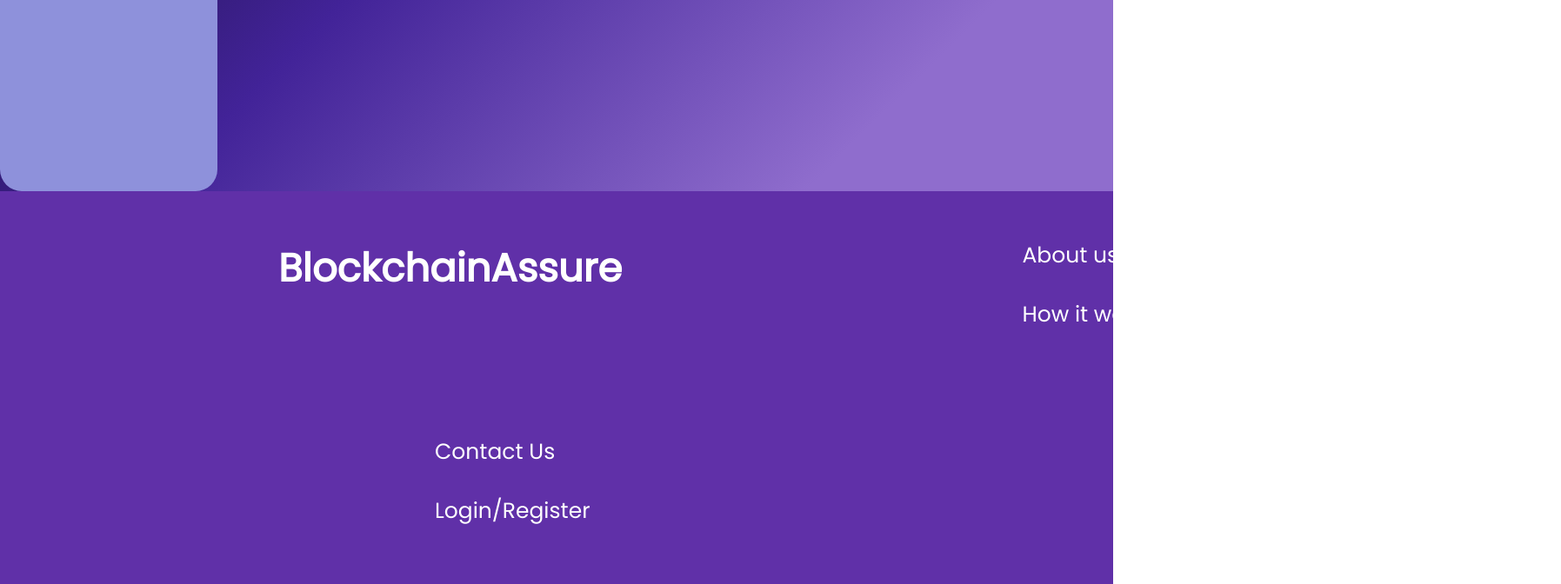
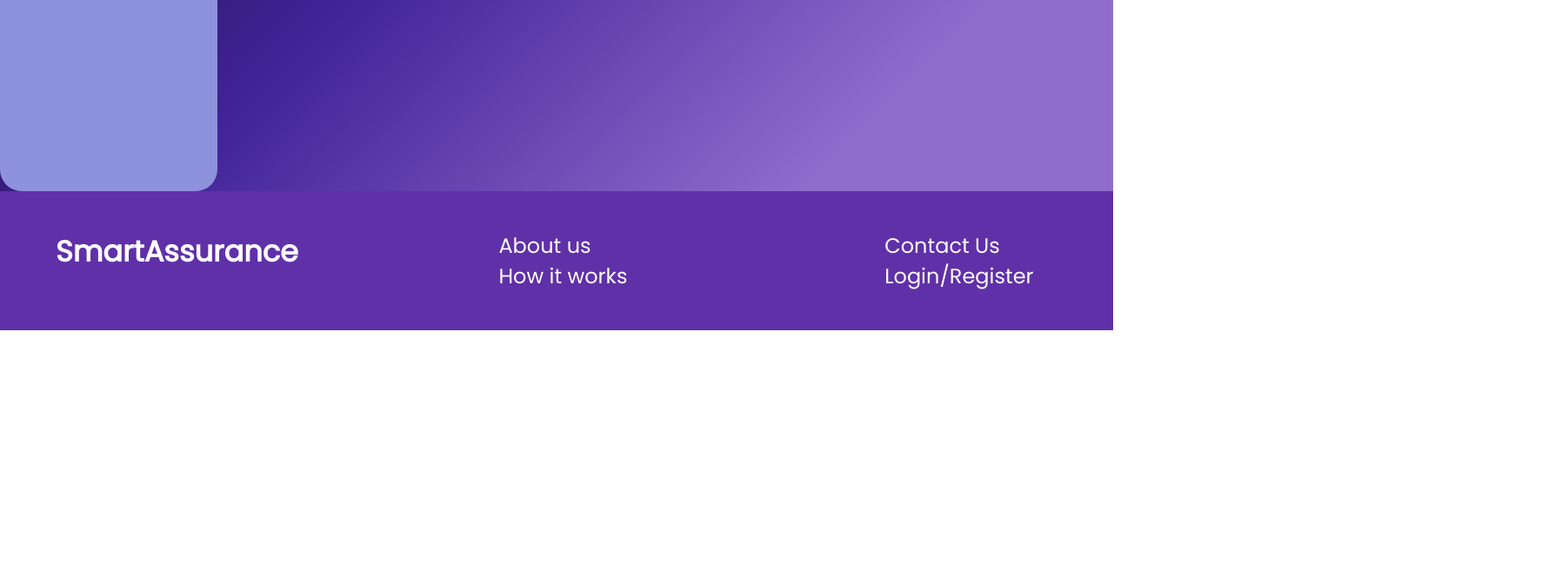
Before and after one commit to mccabed7/MunichRe-Blockchain-Life-Insurance-Project-2024, a React (Create React App) app in the folder frontend/: page /dashboard in a window 1280 px wide. Shown: the part 580-1252 px from the top of the page at 87% size, 1795 px wide, since content can reach past the window. After the commit the page ends 960 px from the top, so only its background shows below. Built offline with nearby package versions, Linux system fonts and the light colour scheme.

Commit message:
Changed footer to adapt to different window sizes

```diff
--- a/frontend/src/Footer.css
+++ b/frontend/src/Footer.css
@@ -3,42 +3,75 @@
 /* footerBox Component */
 footerBox {
     font-family: Poppins, sans-serif;
-    display: flex;
+    display: block;
     padding-top: 3.5%;
     padding-bottom: 3.5%;
-    padding-right: 1.5%;
     background: #6030a8;
-    flex-direction: column;
-    justify-content: center;
-    max-width: 100%;
-    margin: 0 auto;
+    justify-content: left;
+    width: 100%;;
 }
 
 /* column Component */
 column {
     display: flex;
+    text-align: left;
     flex-direction: column;
-    text-align: left;
-    margin-left: 320px;
-    width: 800px;
+    margin-left: 5%;
+    width: 30%;
 }
 
 /* row Component */
 row {
-    display: grid;
-    grid-template-columns: repeat(auto-fill, minmax(380px, 1fr));
-    grid-gap: 90px;
+    display: flex;
+    grid-template-columns: repeat(auto-fill, minmax(30%, 1fr));
+    flex-direction: row;
+    grid-gap: 4%;
+}
+
+/* heading Component */
+heading {
+    color: #fff;
+    text-align: left;
+    font-size: 280%;
+    font-weight: bold;
+
+
+    @media screen and (max-width: 1300px){
+        font-size: 210%;
+    }
+
+    @media screen and (max-width: 1100px){
+        font-size: 180%;
+    }
+
+    @media screen and (max-width: 800px){
+        font-size: 150%;
+    }
+
 }
 
 /* footerLink Component */
 footerLink {
     font-family: Poppins, sans-serif;
+    text-align: left;
     color: #fff;
-    margin-top: 10px;
-    margin-bottom: 20px;
-    margin-left: 180px;
-    font-size: 25px;
+    font-size: 150%;
     text-decoration: none;
+    padding-left: 20%;
+
+
+    @media screen and (max-width: 1300px){
+        font-size: 150%;
+    }
+
+    @media screen and (max-width: 1100px){
+        font-size: 140%;
+    }
+
+    @media screen and (max-width: 800px){
+        font-size: 120%;
+    }
+
 }
 
 footerLink:hover {
--- a/frontend/src/Footer.js
+++ b/frontend/src/Footer.js
@@ -1,28 +1,16 @@
 import React from "react";
+import "./Footer.css";
 import { Link } from "react-router-dom";
-import {
-    footerBox,
-    row,
-    column,
-    footerLink,
-} from "./Footer.css";
 
 const Footer = () => {
     return (
             <footerBox>
                 <row>
-                    <h1
-                        style={{
-                                   color: "white",
-                                   textAlign: "left",
-                                   marginTop: "10px",
-                                   marginLeft: "320px",
-                                   fontSize: "45px",
-                                   fontWeight: "bold"
-                                 }}
-                        >
-                        BlockchainAssure
-                    </h1>
+                    <column>
+                        <heading>
+                            SmartAssurance
+                        </heading>
+                    </column>
                     <column>
                         <footerLink>
                             About us
```
